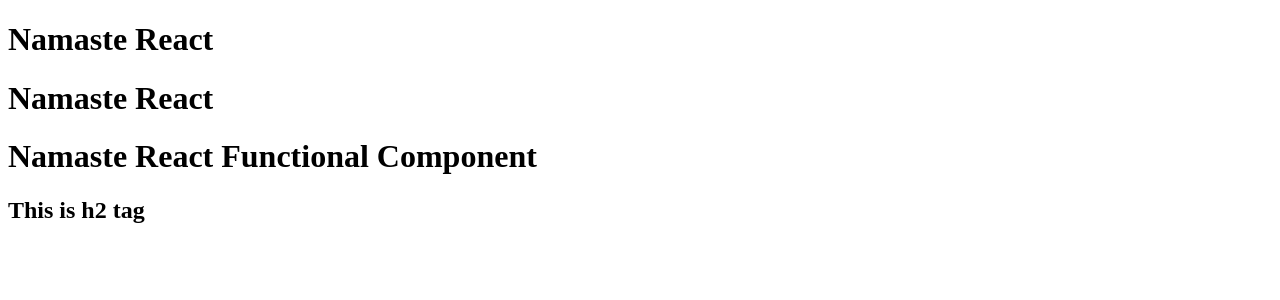
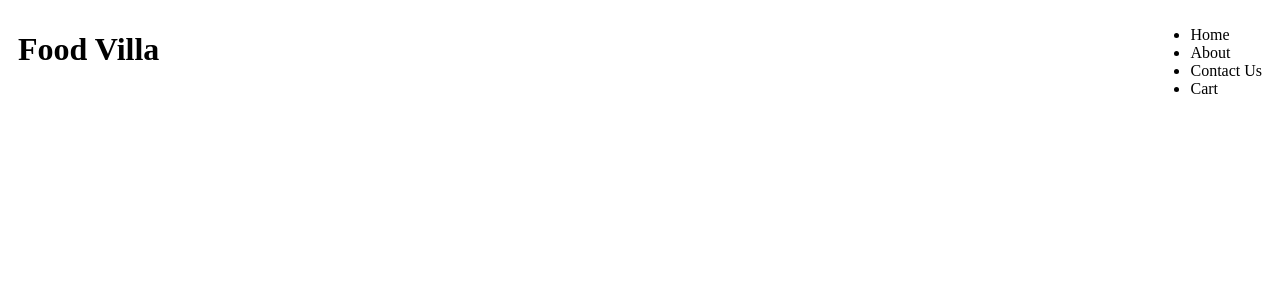
Before and after one commit to mrityunjay33/Namaste-React-Live, a React (Vite) app: page / in a window 1280 px wide. Shown: the top 300 px of the page. Built offline with nearby package versions, Linux system fonts and the light colour scheme.

Commit message:
Day3 Recap

```diff
--- a/App.js
+++ b/App.js
@@ -1,24 +1,46 @@
 import React from "react";
 import ReactDOM from "react-dom/client";
+/**
+ * Header
+ *  -Logo
+ *  - Nav Items(Right Side)
+ *  - Cart
+ * Body
+ *  - Search Bar
+ *  - Restaurant List
+ *     - Image
+ *     - Name
+ *     - Cuisines
+ *     - Rating
+ *  - Footer
+ *     - Links
+ *     - Copyrights
+ *
+ */
 
 const Title = () => (
   <h1 id="title" key="h1">
-    Namaste React
+    Food Villa
   </h1>
 );
-
+// Polyfills is for older version of browser
+// Babel is JSX cpmpiler/transpiler
 const HeaderComponent = () => {
   return (
-    <div>
+    <div className="header">
       <Title />
-      {Title()}
-      <h1> Namaste React Functional Component </h1>
-      <h2> This is h2 tag </h2>
+      <div className="nav-items">
+        <ul>
+          <li>Home</li>
+          <li>About</li>
+          <li>Contact Us</li>
+          <li>Cart</li>
+        </ul>
+      </div>
     </div>
-  )
+  );
 };
-
 
 const root = ReactDOM.createRoot(document.getElementById("root"));
 
-root.render(<HeaderComponent/>);
+root.render(<HeaderComponent />);
--- a/index.css
+++ b/index.css
@@ -1,3 +1,13 @@
 #container {
     background-color: yellow;;
 }
+.header{
+    display: flex;
+    justify-content: space-between;
+    margin: 10px;
+
+}
+.nav-items{
+    list-style-type: none;
+    display: flex;
+}
```
